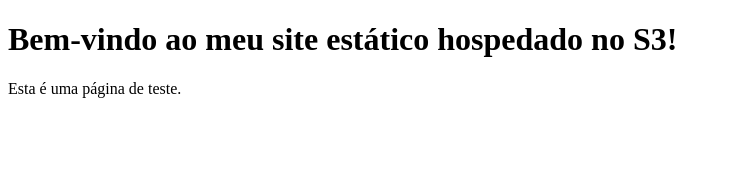
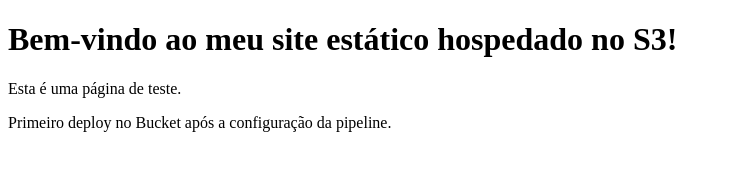
Before and after one commit to wleandrooliveira/site-estatico-deploy-aws, a plain HTML site: page site/index.html in a window 1280 px wide. Shown: the whole page, without its empty margins (0-730 px from the left). Drawn offline with Linux system fonts and the light colour scheme.

Commit message:
alteração no index.html

```diff
--- a/index.html
+++ b/site/index.html
@@ -7,5 +7,6 @@
   <body>
     <h1>Bem-vindo ao meu site estático hospedado no S3!</h1>
     <p>Esta é uma página de teste.</p>
+    <p>Primeiro deploy no Bucket após a configuração da pipeline.</p>
   </body>
 </html>
```
